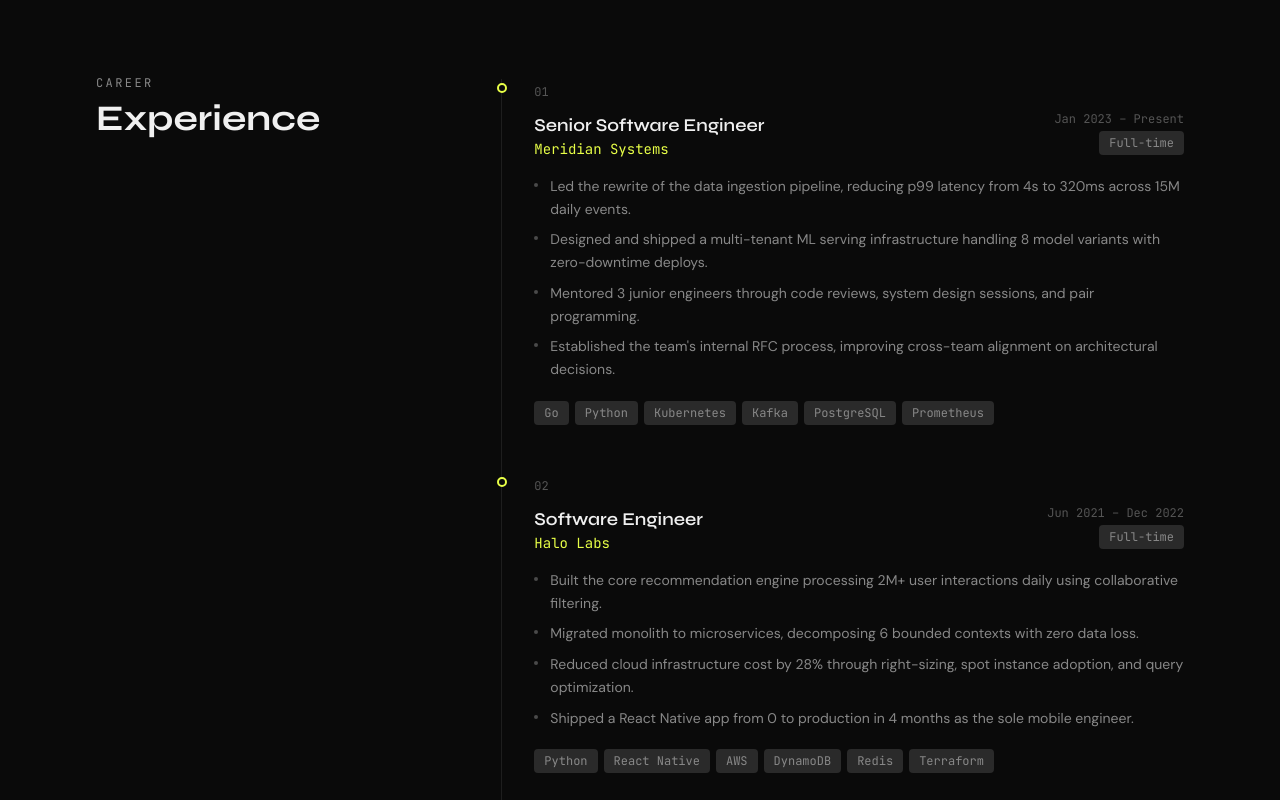
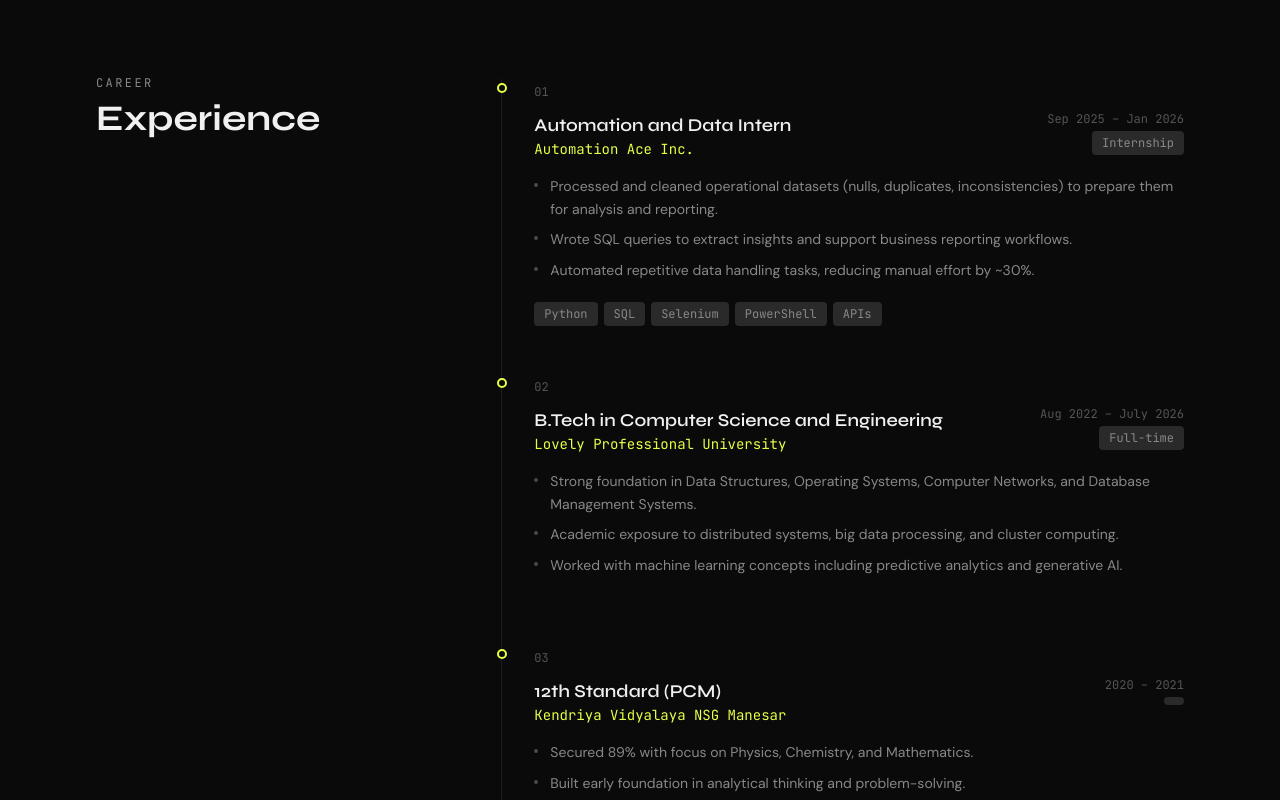
Before and after one commit to ohnogaurav/MyPortfolio, a Next.js app: page / in a window 1280 px wide. Shown: the part 2600-3400 px from the top of the page. Built offline with nearby package versions, Linux system fonts and the light colour scheme; no server answers.

Commit message:
education details update

```diff
--- a/data/portfolioData.js
+++ b/data/portfolioData.js
@@ -88,44 +88,51 @@ export const projects = [
 export const experience = [
   {
   id: 1,
-    role: "Senior Software Engineer",
-    company: "Meridian Systems",
-    duration: "Jan 2023 – Present",
-    type: "Full-time",
+  role: "Automation and Data Intern",
+  company: "Automation Ace Inc.",
+  duration: "Sep 2025 – Jan 2026",
+  type: "Internship",
   points: [
-      "Led the rewrite of the data ingestion pipeline, reducing p99 latency from 4s to 320ms across 15M daily events.",
-      "Designed and shipped a multi-tenant ML serving infrastructure handling 8 model variants with zero-downtime deploys.",
-      "Mentored 3 junior engineers through code reviews, system design sessions, and pair programming.",
-      "Established the team's internal RFC process, improving cross-team alignment on architectural decisions.",
+    "Processed and cleaned operational datasets (nulls, duplicates, inconsistencies) to prepare them for analysis and reporting.",
+    "Wrote SQL queries to extract insights and support business reporting workflows.",
+    "Automated repetitive data handling tasks, reducing manual effort by ~30%.",
   ],
-    tech: ["Go", "Python", "Kubernetes", "Kafka", "PostgreSQL", "Prometheus"],
+  tech: ["Python", "SQL", "Selenium", "PowerShell", "APIs"],
 },
   {
     id: 2,
-    role: "Software Engineer",
-    company: "Halo Labs",
-    duration: "Jun 2021 – Dec 2022",
+    role: "B.Tech in Computer Science and Engineering",
+    company: "Lovely Professional University",
+    duration: "Aug 2022 – July 2026",
     type: "Full-time",
     points: [
-      "Built the core recommendation engine processing 2M+ user interactions daily using collaborative filtering.",
-      "Migrated monolith to microservices, decomposing 6 bounded contexts with zero data loss.",
-      "Reduced cloud infrastructure cost by 28% through right-sizing, spot instance adoption, and query optimization.",
-      "Shipped a React Native app from 0 to production in 4 months as the sole mobile engineer.",
+      "Strong foundation in Data Structures, Operating Systems, Computer Networks, and Database Management Systems.",
+      "Academic exposure to distributed systems, big data processing, and cluster computing.",
+      "Worked with machine learning concepts including predictive analytics and generative AI.",
     ],
-    tech: ["Python", "React Native", "AWS", "DynamoDB", "Redis", "Terraform"],
+    tech: [],
   },
   {
   id: 3,
-    role: "Backend Engineering Intern",
-    company: "Orb Technologies",
-    duration: "May 2020 – Aug 2020",
-    type: "Internship",
+  role: "12th Standard (PCM)",
+  company: "Kendriya Vidyalaya NSG Manesar",
+  duration: "2020 – 2021",
   points: [
-      "Developed REST API endpoints consumed by 3 frontend teams, with full OpenAPI documentation.",
-      "Implemented background job processing with retry logic and dead-letter queuing.",
-      "Wrote integration tests achieving 87% coverage on the payments module.",
+    "Secured 89% with focus on Physics, Chemistry, and Mathematics.",
+    "Built early foundation in analytical thinking and problem-solving.",
   ],
-    tech: ["Node.js", "PostgreSQL", "RabbitMQ", "Docker"],
+  tech: [],
+},
+{
+  id: 4,
+  role: "10th Standard",
+  company: "Kendriya Vidyalaya Kankinara",
+  duration: "2017 – 2018",
+  points: [
+    "Secured 86.6% with strong performance in mathematics and science.",
+    "Developed early interest in logical reasoning and technical subjects.",
+  ],
+  tech: [],
 },
 ];
 
```
Lines whose indentation alone changed are shown as unchanged.
